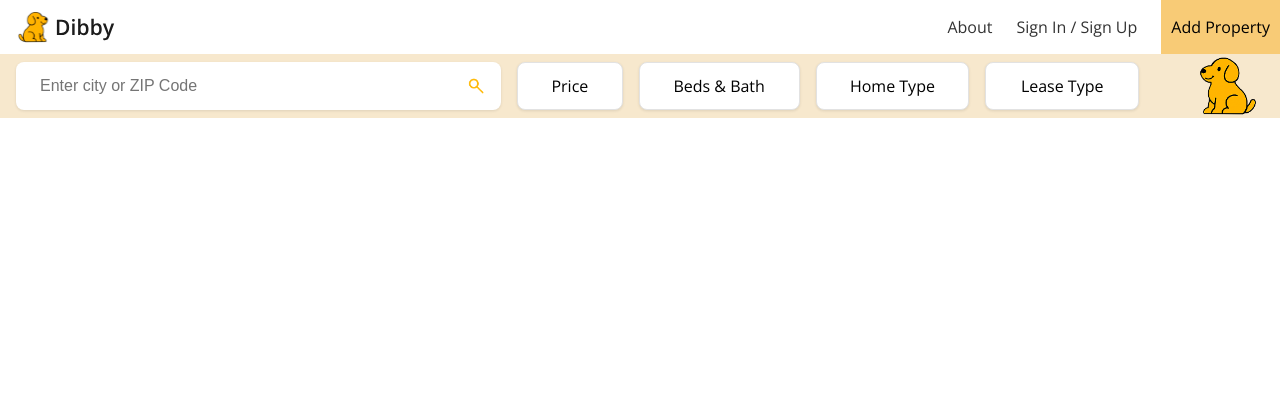
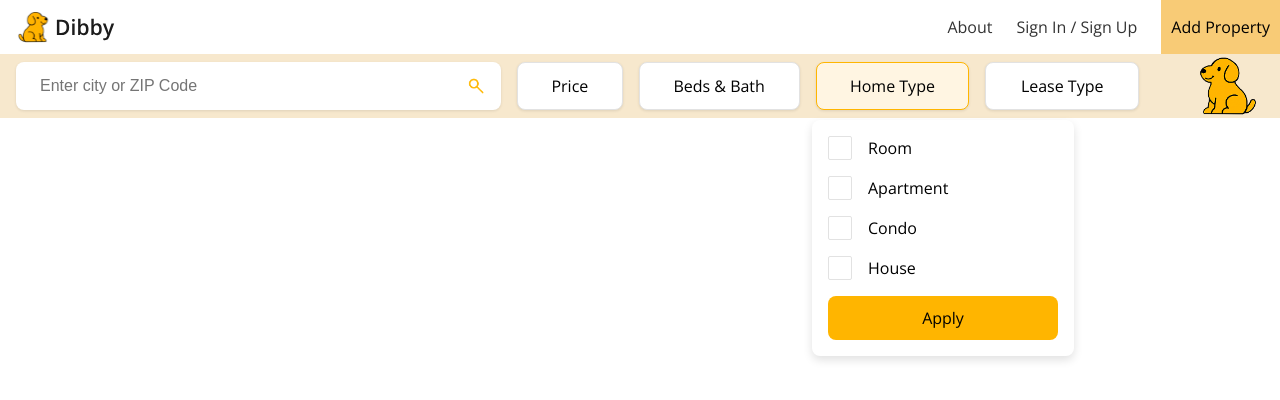
Before and after one commit to AnthonyHeinz/doggy-figma, a React (Vite) app in the folder client/: page /property-listings in a window 1280 px wide. Both pictures are taken after a click on the button "Home Type". Shown: the top 400 px of the page. Built offline with nearby package versions, Linux system fonts and the light colour scheme.

Commit message:
Created Home Type DropDown Button

```diff
--- /dev/null
+++ b/client/src/components/PropertyListings/HomeTypeDropDown/index.jsx
@@ -0,0 +1,35 @@
+import React from 'react';
+import { useState } from 'react';
+import './styles.css';
+
+function HomeTypeDropDown({ onClose }) {
+  const homeTypes = ['Room', 'Apartment', 'Condo', 'House'];
+  const [selectedTypes, setSelectedTypes] = useState([]);
+
+  const handleToggle = (type) => {
+    setSelectedTypes((prev) =>
+      prev.includes(type) ? prev.filter((t) => t !== type) : [...prev, type]
+    );
+  };
+
+  return (
+    <div className='home-type-dropdown-container'>
+      {homeTypes.map((type) => (
+        <label key={type} className='home-type-dropdown-option'>
+          <input
+            type='checkbox'
+            checked={selectedTypes.includes(type)}
+            onChange={() => handleToggle(type)}
+          />
+          <span className='home-type-dropdown-custom-checkmark' />
+          {type}
+        </label>
+      ))}
+      <button id='home-type-dropdown-apply-button' onClick={onClose}>
+        Apply
+      </button>
+    </div>
+  );
+}
+
+export default HomeTypeDropDown;
--- /dev/null
+++ b/client/src/components/PropertyListings/HomeTypeDropDown/styles.css
@@ -0,0 +1,61 @@
+.home-type-dropdown-container {
+  font-family: 'Open Sans', sans-serif;
+  position: absolute;
+  top: 120px;
+  left: 812px;
+  max-width: 262px;
+  width: 16.375rem;
+  background-color: #ffffff;
+  border-radius: 8px;
+  box-shadow: 0 4px 10px rgba(0, 0, 0, 0.12);
+  padding: 1rem;
+  z-index: 4;
+}
+
+.home-type-dropdown-option {
+  display: flex;
+  align-items: center;
+  gap: 0.5rem;
+  font-size: 16px;
+  margin-bottom: 1rem;
+}
+
+.home-type-dropdown-option input[type='checkbox'] {
+  appearance: none;
+  -webkit-appearance: none;
+  width: 24px;
+  height: 24px;
+  border: 1px solid #e2e2e2;
+  border-radius: 2px;
+  background-color: #ffffff;
+  position: relative;
+  cursor: pointer;
+}
+
+.home-type-dropdown-option input[type='checkbox']:checked {
+  background-color: #fff5e2;
+  border-color: #ffb500;
+}
+
+.home-type-dropdown-option input[type='checkbox']:checked::after {
+  content: '';
+  position: absolute;
+  top: 45%;
+  left: 50%;
+  width: 6px;
+  height: 12px;
+  border: solid #222;
+  border-width: 0 1.5px 1.5px 0;
+  transform: translate(-50%, -50%) rotate(45deg);
+}
+
+#home-type-dropdown-apply-button {
+  font-size: 16px;
+  font-family: 'Open Sans', sans-serif;
+  width: 100%;
+  height: 44px;
+  background-color: #ffb500;
+  border: none;
+  border-radius: 8px;
+  cursor: pointer;
+}
--- a/client/src/pages/PropertyListings.jsx
+++ b/client/src/pages/PropertyListings.jsx
@@ -6,13 +6,16 @@ import './propertyListings.css';
 import PropertySearch from '../assets/Property_Listing_Search.png';
 import PriceDropDown from '../components/PropertyListings/PriceDropdown/index.jsx';
 import BedAndBathDropDown from '../components/PropertyListings/BedAndBathDropdown/index.jsx';
+import HomeTypeDropDown from '../components/PropertyListings/HomeTypeDropDown/index.jsx';
 
 function PropertyListings() {
   const [priceDropDown, setPriceDropDown] = useState(false);
   const [bedAndBathDropDown, setBedAndBathDropDown] = useState(false);
+  const [homeTypeDropDown, setHomeTypeDropDown] = useState(false);
   const togglePriceDropdown = () => setPriceDropDown(!priceDropDown);
   const toggleBedAndBathDropdown = () =>
     setBedAndBathDropDown(!bedAndBathDropDown);
+  const toggleHomeTypeDropDown = () => setHomeTypeDropDown(!homeTypeDropDown);
 
   return (
     <div>
@@ -55,10 +58,18 @@ function PropertyListings() {
           {bedAndBathDropDown && (
             <BedAndBathDropDown onClose={() => setBedAndBathDropDown(false)} />
           )}
-
-          <button type='text' className='property-listing-home-lease-type'>
+          <button
+            type='text'
+            className={`property-listing-home-lease-type ${
+              homeTypeDropDown ? 'selected' : ''
+            }`}
+            onClick={toggleHomeTypeDropDown}
+          >
             Home Type
           </button>
+          {homeTypeDropDown && (
+            <HomeTypeDropDown onClose={() => setHomeTypeDropDown(false)} />
+          )}
           <button type='text' className='property-listing-home-lease-type'>
             Lease Type
           </button>
--- a/client/src/pages/propertyListings.css
+++ b/client/src/pages/propertyListings.css
@@ -86,6 +86,15 @@
   font-family: 'Open Sans', sans-serif;
 }
 
+.property-listing-home-lease-type:hover {
+  border-color: #ffb500;
+}
+
+.property-listing-home-lease-type.selected {
+  background-color: #fff5e2;
+  border-color: #ffb500;
+}
+
 #property-listing-search-glass {
   height: 17.58px;
   width: 17.58px;
```
